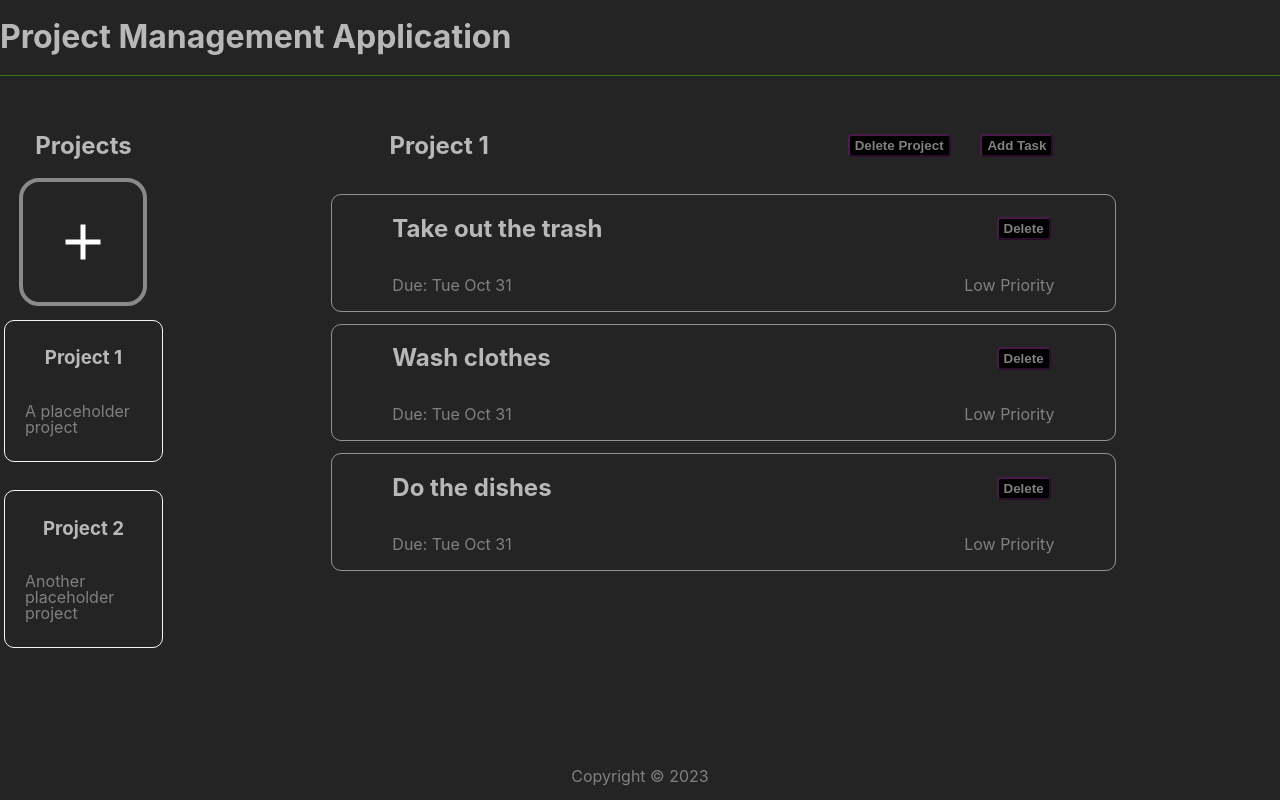
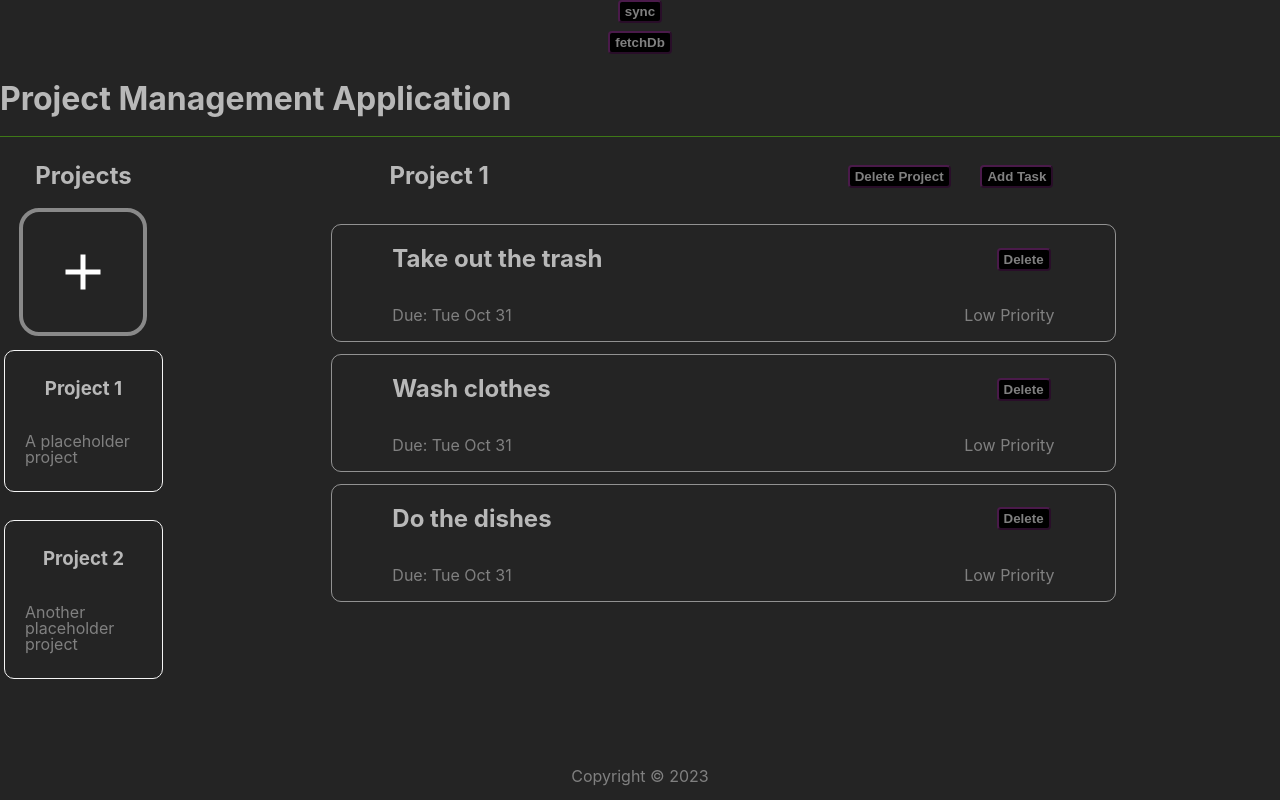
Before and after one commit to SalamanderCtesiphon/honeydewapp, a React (Vite) app: page / in a window 1280 px wide. Built offline with nearby package versions, Linux system fonts and the light colour scheme; no server answers; the database is empty.

Commit message:
trying to work with a data base but the sync isn't working out at the moment

```diff
--- a/src/App.jsx
+++ b/src/App.jsx
@@ -5,7 +5,7 @@ import Sidebar from './components/Sidebar'
 import Footer from './components/Footer'
 import MainDisplay from './components/MainDisplay'
 import uuid from 'react-uuid'
-import { collection, addDoc } from 'firebase/firestore'
+import { collection, addDoc, getDocs } from 'firebase/firestore'
 import { db } from './firebase'
 
 function App() {
@@ -206,12 +206,27 @@ function App() {
     }
   }
 
+  const fetchDb = async () => {
+    await getDocs(collection(db, 'projects')).then((querySnapshot) => {
+      const newData = querySnapshot.docs.map((doc) => ({
+        ...doc.data(),
+        id: doc.id,
+      }))
+
+      const destrucOne = newData[0]
+      const destructTwo = destrucOne.projects
+      setProjects([...destructTwo])
+    })
+  }
+
   useEffect(() => {
-    updateDB()
-  }, [projects])
+    fetchDb()
+  }, [])
 
   return (
     <>
+      <button onClick={() => updateDB()}>sync</button>
+      <button onClick={() => fetchDb()}>fetchDb</button>
       <Header />
       <div className="main">
         <Sidebar
```
